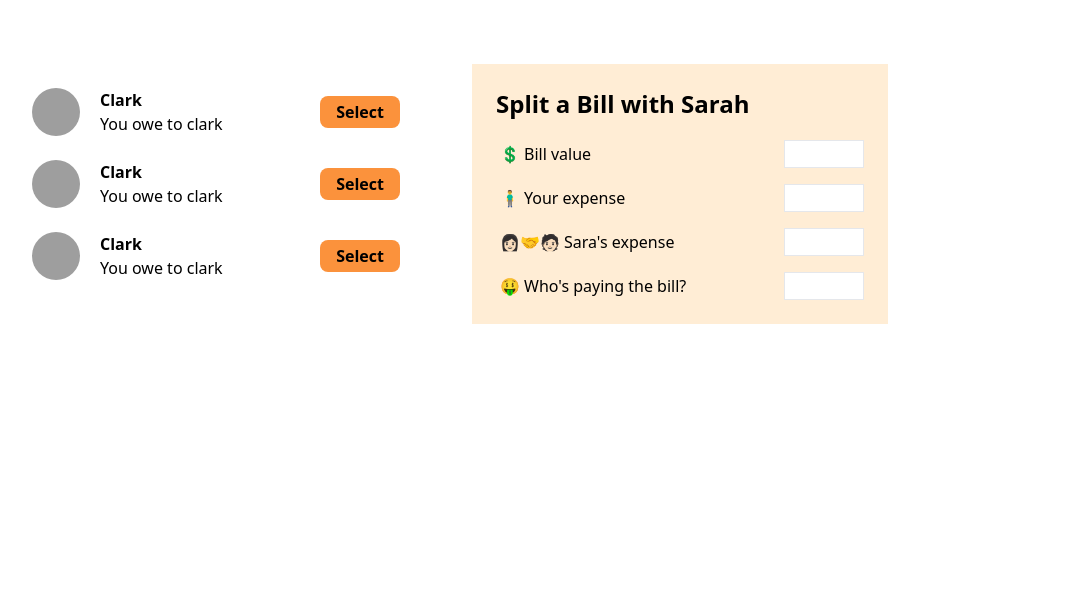
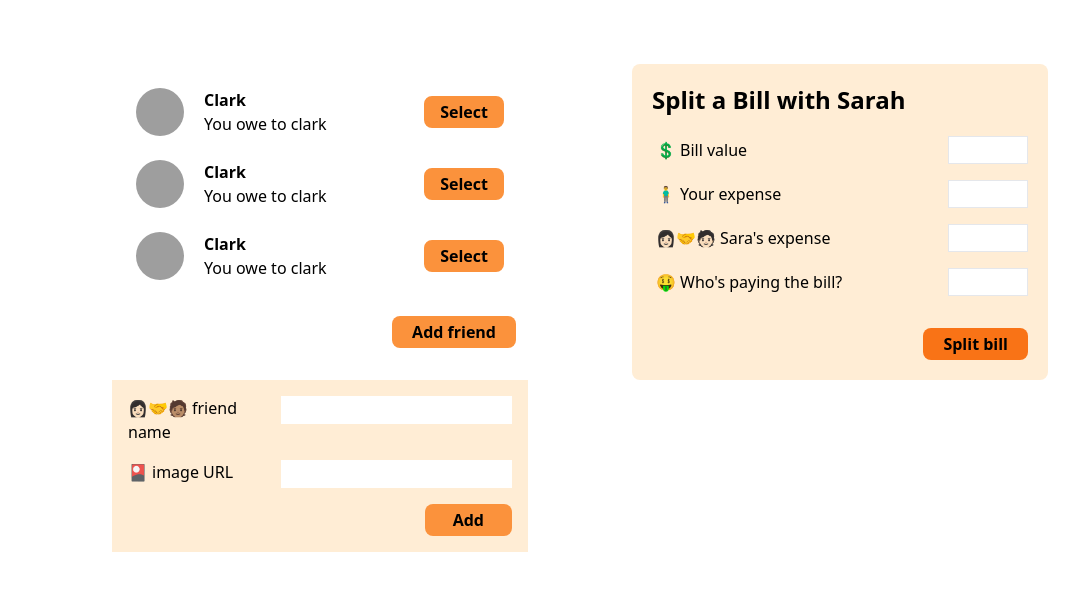
Before and after one commit to Mirwais01/eatNsplit-app, a React (Create React App) app: page / in a window 1280 px wide. Shown: the top 590 px of the page, without its empty margins (8-1087 px from the left). Built offline with nearby package versions, Linux system fonts and the light colour scheme; grey boxes are pictures that could not be loaded.

Commit message:
The UI completly finishid.

```diff
--- a/src/App.jsx
+++ b/src/App.jsx
@@ -21,9 +21,10 @@ const initialFriends = [
 
 function App() {
   return (
-    <div className="container px-4 mx-auto md:space-x-12 space-y-5 md:space-y-0 flex flex-col md:flex-row my-16">
+    <div className="container px-4 mx-auto space-y-5 md:space-y-0 grid md:grid-cols-2 grid-cols-1 my-16">
       <FriendList />
       <SplitFriend />
+      <AddFriend />
     </div>
   );
 }
@@ -32,10 +33,15 @@ export default App;
 
 function FriendList() {
   return (
-    <div className="p-3 flex flex-col md:w-1/3">
+    <div className="p-3 flex flex-col lg:w-2/3 mx-auto">
       <Friend />
       <Friend />
       <Friend />
+      <div className="flex justify-center md:justify-end mt-6">
+        <button className="bg-orange-400 rounded-lg font-bold px-5 py-1 hover:opacity-70">
+          Add friend
+        </button>
+      </div>
     </div>
   );
 }
@@ -65,9 +71,9 @@ function Friend() {
 
 function SplitFriend() {
   return (
-    <div className="bg-orange-100 p-6 md:w-1/3 w-full">
+    <div className="bg-orange-100 md:w-2/3 p-5 rounded-lg">
       <h1 className="text-2xl font-bold mb-5">Split a Bill with Sarah</h1>
-      <div className="flex flex-col space-y-4">
+      <div className="flex flex-col space-y-4 relative">
         <div className="flex justify-between items-center">
           <p>
             <span className="w-10 h-10 p-1">💲</span>
@@ -99,7 +105,39 @@ function SplitFriend() {
           </p>
           <input type="number" className="w-20 h-7 text-center border" />
         </div>
+
+        <div className="flex justify-end">
+          <button className="bg-orange-500 rounded-lg font-bold mt-4 px-5 py-1 hover:opacity-70">
+            Split bill
+          </button>
+        </div>
       </div>
     </div>
   );
 }
+
+function AddFriend() {
+  return (
+    <div className="flex flex-col p-4 space-y-4 bg-orange-100 md:w-2/3 mx-auto">
+      <div className="flex justify-between">
+        <p className="space-x-1">
+          <span>👩🏻‍🤝‍🧑🏽</span>
+          <span>friend name</span>
+        </p>
+        <input type="text" className="h-7 text-center" />
+      </div>
+      <div className="flex justify-between">
+        <p className="space-x-1">
+          <span>🎴</span>
+          <span>image URL</span>
+        </p>
+        <input type="text" className="h-7 text-center" />
+      </div>
+      <div className="flex justify-end">
+        <button className="bg-orange-400 font-bold py-1 px-7 rounded-lg">
+          Add
+        </button>
+      </div>
+    </div>
+  );
+}
```
